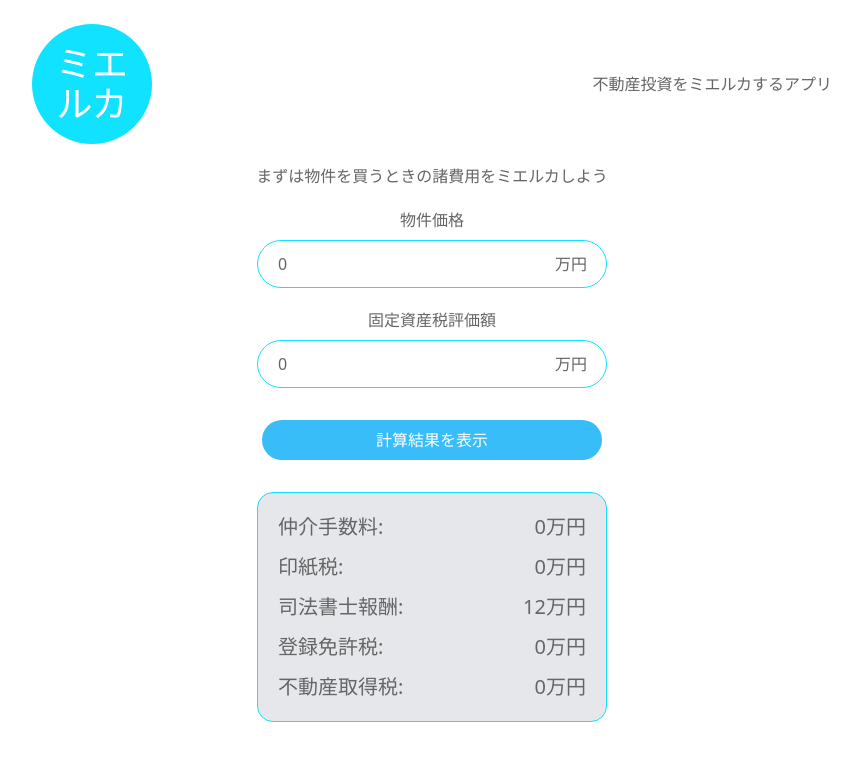
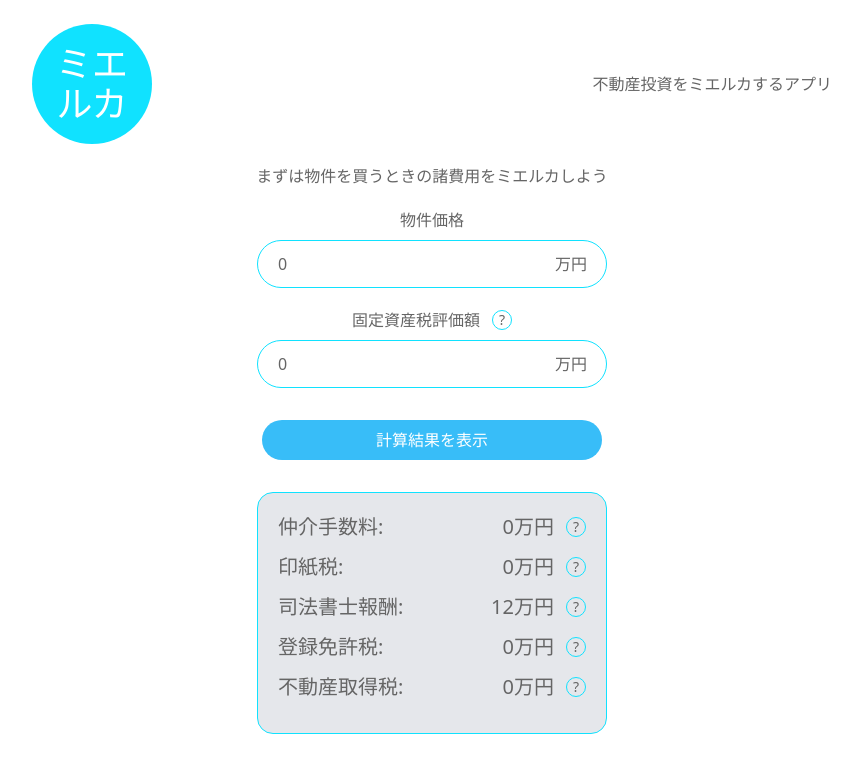
Before and after one commit to otkken2/property-simulator, a Next.js app: page /otherExpenses in a window 1280 px wide. Both pictures are taken after a click on the button "計算結果を表示". Shown: the top 772 px of the page, without its empty margins (208-1068 px from the left). Built offline with nearby package versions, Linux system fonts and the light colour scheme.

Commit message:
用語の説明を、計算ページにも追加。

```diff
--- /dev/null
+++ b/src/components/InfoIcon.tsx
@@ -0,0 +1,16 @@
+interface Props {
+  handleShowInfo?: () => void;
+};
+
+const InfoIcon = ({handleShowInfo}:Props) => {
+  return (
+    <div
+      className="border ml-3 rounded-full text-center h-5 w-5 flex items-center justify-center border-primary text-sm cursor-pointer"
+      onClick={() => handleShowInfo && handleShowInfo()}
+    >
+      ?
+    </div>
+  );
+};
+
+export default InfoIcon;
--- a/src/components/Input.tsx
+++ b/src/components/Input.tsx
@@ -1,13 +1,23 @@
+import InfoIcon from "./InfoIcon";
+
 type Props = {
   label: string;
   value: number | undefined;
+  isExistInfo?: boolean;
+  handleShowInfo?: () => void;
   onChangeFunc: (e: React.ChangeEvent<HTMLInputElement>) => void;
 };
 
-export const Input = ({label, value, onChangeFunc}: Props) => {
+export const Input = ({label, value,isExistInfo, handleShowInfo, onChangeFunc}: Props) => {
+
   return (
     <div className="">
-      <h3 className="text-center mt-5 mb-2">{label}</h3>
+      <div className="flex text-center justify-center items-center mt-5 mb-2">
+        <h3 className="text-center">{label}</h3>
+        {isExistInfo &&
+          <InfoIcon handleShowInfo={handleShowInfo}/>
+        }
+      </div>
       <div className="relative w-[350px] m-auto">
         <input
           type="text"
--- /dev/null
+++ b/src/components/ResultItem.tsx
@@ -0,0 +1,23 @@
+import InfoIcon from "./InfoIcon";
+
+interface Props {
+  itemLabel: string;
+  itemValue: number;
+  handleClick?: () => void;
+};
+const ResultItem = ({itemLabel, itemValue, handleClick}:Props) => {
+  return (
+    <div
+      className={`flex justify-between mb-3 cursor-pointer hover:font-bold`}
+      onClick={() => handleClick && handleClick()}
+    >
+      <p>{itemLabel}:</p>
+      <div className="flex items-center">
+        <p>{itemValue}万円</p>
+        <p><InfoIcon/></p>
+      </div>
+    </div>
+  );
+};
+
+export default ResultItem;
--- a/src/pages/otherExpenses.tsx
+++ b/src/pages/otherExpenses.tsx
@@ -2,9 +2,20 @@ import { ButtonPrimary } from "@/components/ButtonPrimary";
 import Header from "@/components/Header";
 import { Input } from "@/components/Input";
 import ResultDisplayWrapper from "@/components/ResultDisplayWrapper";
+import ResultItem from "@/components/ResultItem";
 import { useCalc } from "@/hooks/useCalc";
+import { TERMS_HUDOUSANSYUTOKUZEI, TERMS_INSHIZEI, TERMS_KOTEISHISANZEIHYOUKAGAKU, TERMS_SHIHOSHOUSHIHOSHU, TERMS_TOUROKUMENKYOZEI, TERMS_TYUKAITESURYO, Term } from "@/utils/constants";
+import { useState } from "react";
 
 const OtherExpenses = () => {
+  const [ showInfo, setShowInfo ] = useState(false);
+  const [ contentOfInfo, setContentOfInfo ] = useState<Term | undefined>();
+
+  const handleShowInfo = (contentOfInfo: Term) => {
+    setShowInfo(!showInfo);
+    setContentOfInfo(contentOfInfo);
+  }
+
   const {
     propertyPrice,
     handleChangePropertyPrice,
@@ -19,12 +30,12 @@ const OtherExpenses = () => {
     SHIHOUSHOSHI_HOUSYU,
   } = useCalc();
   return (
-    <div className="p-3">
+    <div className="p-3 relative">
       <Header/>
       <h2 className="text-center mt-5">まずは物件を買うときの諸費用をミエルカしよう</h2>
 
       <Input value={propertyPrice} onChangeFunc={(e) => handleChangePropertyPrice(e)} label="物件価格"/>
-      <Input value={koteiShisanZeiHyoukaGaku} onChangeFunc={(e) => handleChangeKoteiShisanZeiHyoukaGaku(e)} label="固定資産税評価額"/>
+      <Input value={koteiShisanZeiHyoukaGaku} onChangeFunc={(e) => handleChangeKoteiShisanZeiHyoukaGaku(e)} label="固定資産税評価額" isExistInfo={true} handleShowInfo={() => handleShowInfo(TERMS_KOTEISHISANZEIHYOUKAGAKU)}/>
       <div className="w-full flex h-fit justify-center my-8">
         <ButtonPrimary label="計算結果を表示" onClickFunc={handleCalcOtherExpenses}/>
       </div>
@@ -33,28 +44,25 @@ const OtherExpenses = () => {
         showResults &&
         <>
           <ResultDisplayWrapper>
-            <div className="flex justify-between mb-3">
-              <p>仲介手数料:</p>
-              <p>{tyukai}万円</p>
-            </div>
-            <div className="flex justify-between mb-3">
-              <p>印紙税:</p>
-              <p>{inshizei}万円</p>
-            </div>
-            <div className="flex justify-between mb-3">
-              <p>司法書士報酬:</p>
-              <p>{SHIHOUSHOSHI_HOUSYU}万円</p>
-            </div>
-            <div className="flex justify-between mb-3">
-              <p>登録免許税:</p>
-              <p>{tourokumenkyozei}万円</p>
-            </div>
-            <div className="flex justify-between">
-              <p>不動産取得税:</p>
-              <p>{hudousansyutokuzei}万円</p>
-            </div>
+            <ResultItem itemLabel="仲介手数料" itemValue={tyukai} handleClick={() => handleShowInfo(TERMS_TYUKAITESURYO)}/>
+            <ResultItem itemLabel="印紙税" itemValue={inshizei} handleClick={() => handleShowInfo(TERMS_INSHIZEI)}/>
+            <ResultItem itemLabel="司法書士報酬" itemValue={SHIHOUSHOSHI_HOUSYU} handleClick={() => handleShowInfo(TERMS_SHIHOSHOUSHIHOSHU)}/>
+            <ResultItem itemLabel="登録免許税" itemValue={tourokumenkyozei} handleClick={() => handleShowInfo(TERMS_TOUROKUMENKYOZEI)}/>
+            <ResultItem itemLabel="不動産取得税" itemValue={hudousansyutokuzei} handleClick={() => handleShowInfo(TERMS_HUDOUSANSYUTOKUZEI)}/>
           </ResultDisplayWrapper>
         </>
+      }
+      {showInfo && (
+          <div
+            className="fixed top-0 left-0 w-screen h-screen text-white bg-black opacity-90 flex justify-center items-center px-3 leading-8"
+            onClick={() => setShowInfo(false)}
+          >
+            <div className="max-w-[800px] h-fit">
+              <p className="text-center font-bold text-3xl">{contentOfInfo?.name}</p>
+              <p className="text-center mt-5">{contentOfInfo?.description}</p>
+            </div>
+          </div>
+        )
       }
     </div>
   );
--- a/src/pages/terms.tsx
+++ b/src/pages/terms.tsx
@@ -30,7 +30,7 @@ const Terms = () => {
                 </div>
                 {
                   showingTerms.includes(index) &&
-                  <div className="text-sm bg-gray-200 p-6 rounded-3xl min-w-full">{term.description}</div>
+                  <div className="text-sm bg-gray-200 p-6 rounded-3xl min-w-full leading-8">{term.description}</div>
                 }
               </div>
             )
--- a/src/utils/constants.ts
+++ b/src/utils/constants.ts
@@ -8,41 +8,64 @@ import TermsToshikeikakuzei from "@/components/terms/TermsTosikeikakuzei";
 import TermsTourokumenkyozei from "@/components/terms/TermsTourokumenkyozei";
 import TermsTyukaitesuryo from "@/components/terms/TermsTyukaitesuryo";
 
-export const termsList: {name: string, description: JSX.Element}[] = [
-  {
+export interface Term {
+  name: string;
+  description: JSX.Element;
+}
+
+export const TERMS_KOTEISHISANZEIHYOUKAGAKU:Term = {
   name: "固定資産税評価額",
   description: TermsKoteishisanzeiHyoukagaku(),
-  },
-  {
+};
+
+export const TERMS_TYUKAITESURYO:Term = {
   name: "仲介手数料",
   description: TermsTyukaitesuryo(),
-  },
-  {
+};
+
+export const TERMS_INSHIZEI: Term = {
   name: "印紙税",
   description: TermsInshizei(),
-  },
-  {
-    name:"司法書士報酬",
+};
+
+export const TERMS_SHIHOSHOUSHIHOSHU: Term = {
+  name: "司法書士報酬",
   description: TermsShihoushoshihoushu(),
-  },
-  {
-    name:"登録免許税",
+};
+
+export const TERMS_TOUROKUMENKYOZEI: Term = {
+  name: "登録免許税",
   description: TermsTourokumenkyozei(),
-  },
-  {
+};
+
+export const TERMS_HUDOUSANSYUTOKUZEI: Term = {
   name: "不動産取得税",
   description: TermsHudousansyutokuzei(),
-  },
-  {
+};
+
+export const TERMS_KOTEISHISANZEI:Term = {
   name: "固定資産税",
   description: TermsKoteishisanzei(),
-  },
-  {
+};
+
+export const TERMS_TOSHIKEIKAKUZEI:Term = {
   name: "都市計画税",
   description: TermsToshikeikakuzei(),
-  },
-  {
+};
+
+export const TERMS_KANRIHI: Term = {
   name: "月額管理費",
   description: TermsKanrihi(),
-  }
+};
+
+export const termsList: Term[] = [
+  TERMS_KOTEISHISANZEIHYOUKAGAKU,
+  TERMS_TYUKAITESURYO,
+  TERMS_INSHIZEI,
+  TERMS_SHIHOSHOUSHIHOSHU,
+  TERMS_TOUROKUMENKYOZEI,
+  TERMS_HUDOUSANSYUTOKUZEI,
+  TERMS_KOTEISHISANZEI,
+  TERMS_TOSHIKEIKAKUZEI,
+  TERMS_KANRIHI,
 ];
```
Lines whose indentation alone changed are shown as unchanged.
